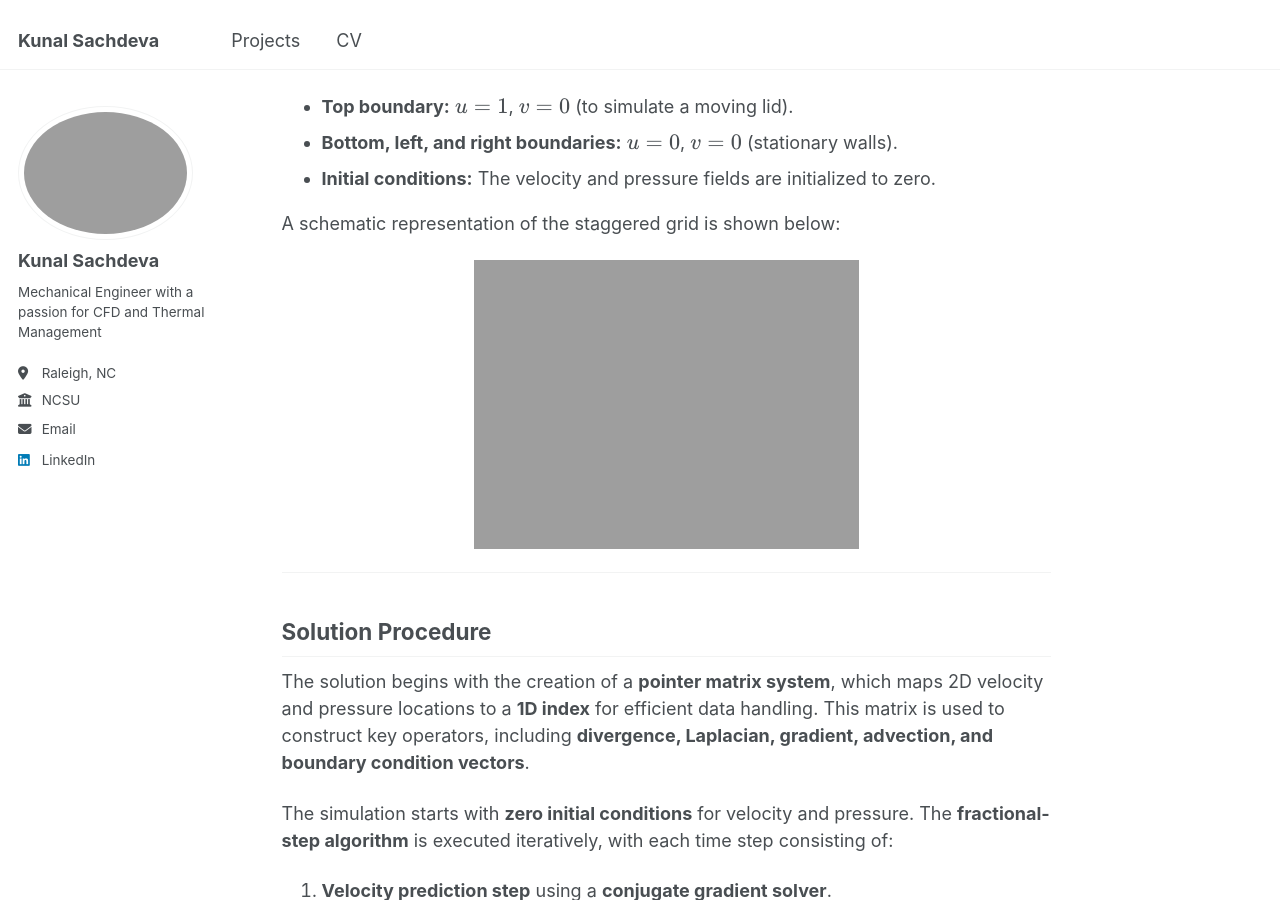
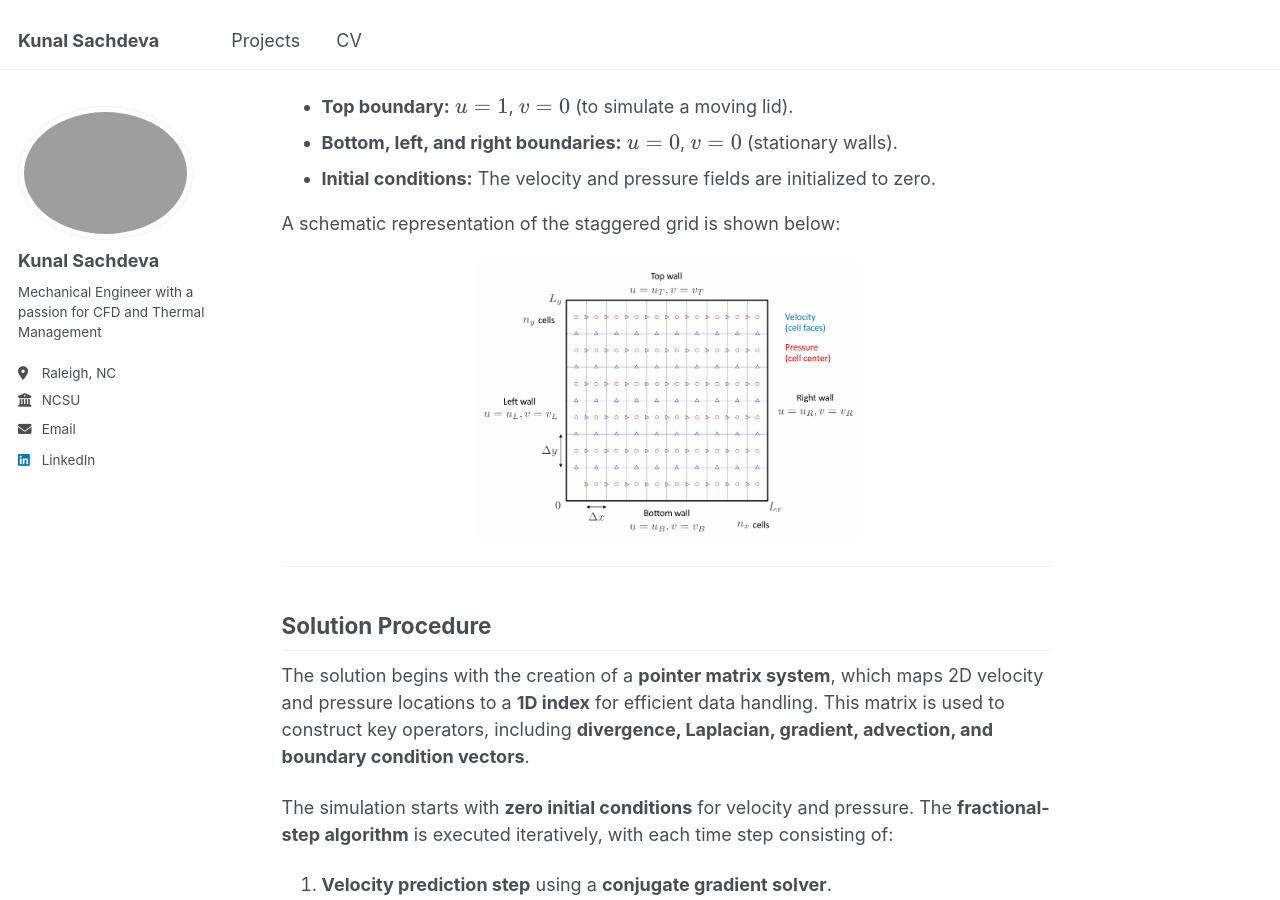
Before and after one commit to sachdevakunal/sachdevakunal.github.io, a Jekyll site: the page built from _projects/iNS_part1.md, in a window 1280 px wide and 900 px high, scrolled down 1654 px. Built offline with Jekyll 4.4.1, drawn with Linux system fonts in a browser that asks for light colours.

Commit message:
Update iNS_part1.md

```diff
--- a/_projects/iNS_part1.md
+++ b/_projects/iNS_part1.md
@@ -59,7 +59,7 @@ The computational domain is a **$ 1 \times 1 $ square** discretized into a **$ 1
 A schematic representation of the staggered grid is shown below:
 
 <p align="center">
-  <img src="https://sachdevakunal.github.io/images/staggered_grid.png" width="50%">
+  <img src="https://sachdevakunal.github.io/images/staggered_grid_iNS.png" width="50%">
 </p>
 
 
```
